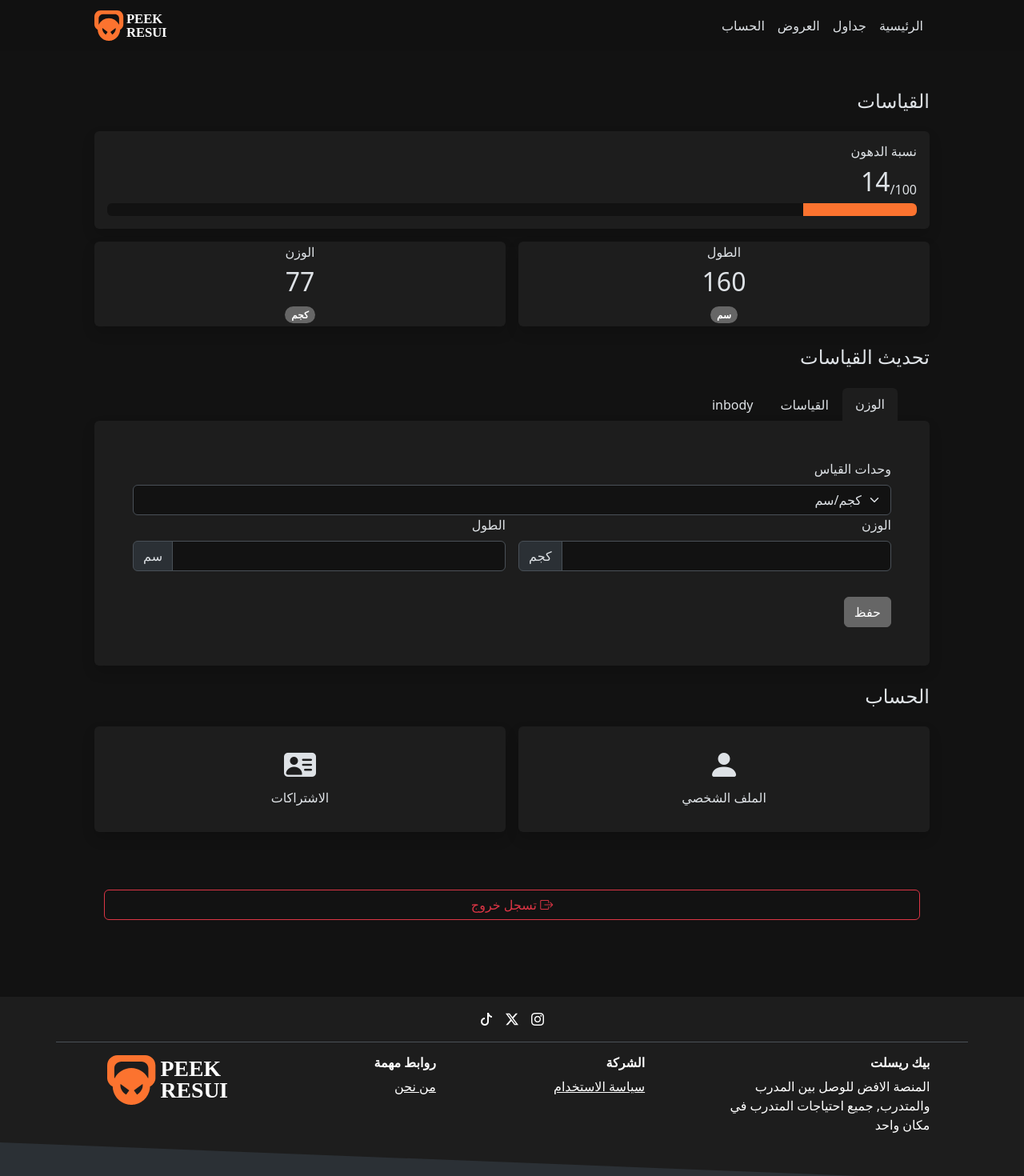
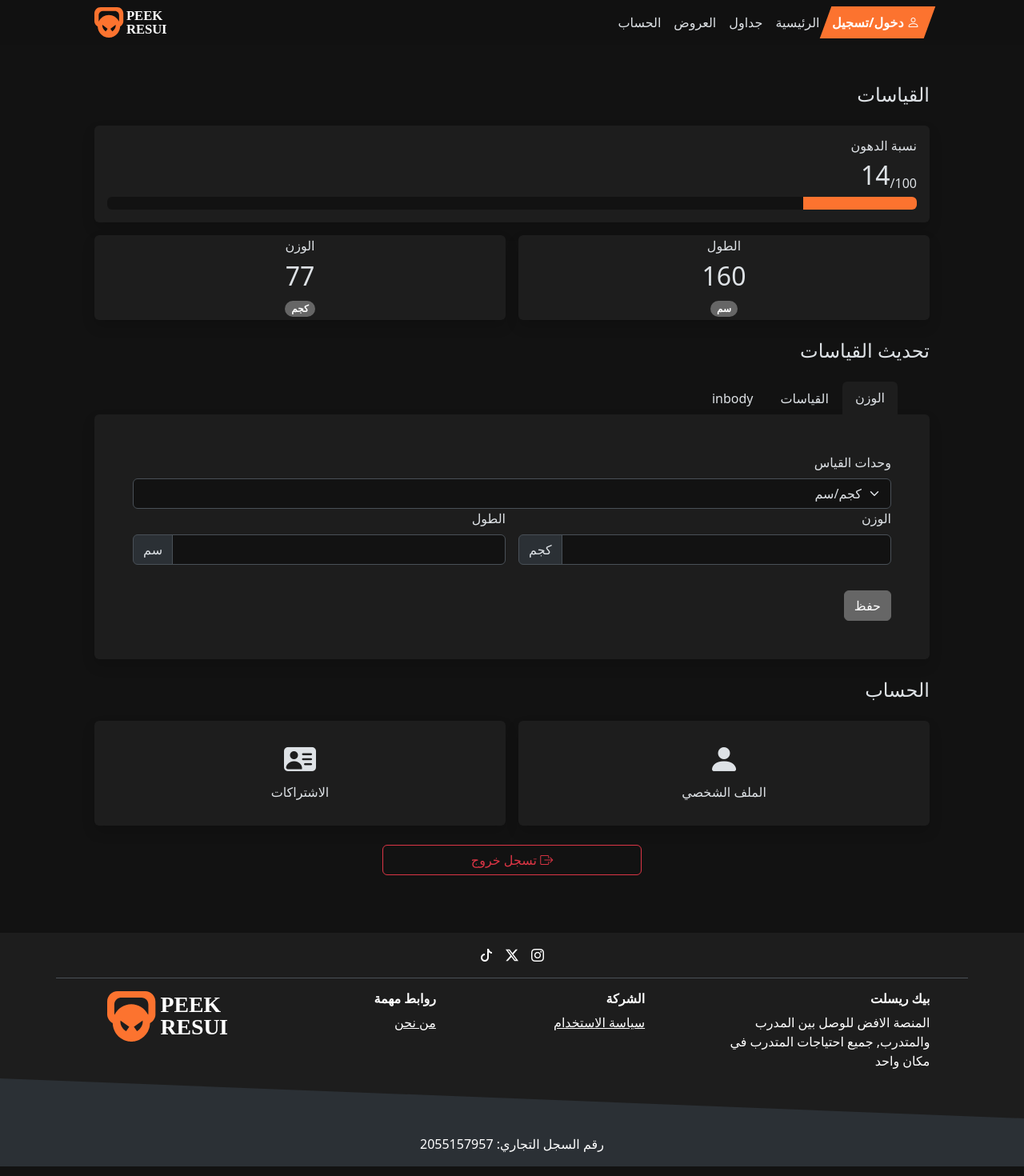
Before and after one commit to Naifpc/PeekResult, a React (Create React App) app: page /Account in a window 1280 px wide. Shown: the top 1470 px of the page at 80% size. Built offline with nearby package versions, Linux system fonts and the light colour scheme.

Commit message:
modified:   src/App.css 	modified:   src/pages/aboutTrainer.js 	modified:   src/pages/account.js 	modified:   src/pages/offers.js 	modified:   src/partials/cards.js 	modified:   src/partials/footer.js 	modified:   src/partials/navbar.js

```diff
--- a/src/App.css
+++ b/src/App.css
@@ -94,8 +94,25 @@
 }
 .nav-link:hover,
 a:hover,
-.card-custom:hover {
+.card-custom:hover,
+.offer-card:hover {
   color: var(--bs-primary) !important;
+}
+
+.sub-card{
+  transform: skew(-20deg) ;
+
+  border-radius: 0 !important;
+}
+
+.sub-card-body {
+
+  transform: skew(20deg);
+}
+
+
+.sub-card:hover{
+  background-color: var(--bs-secondary-bg);
 }
 
 .accordion-button::after {
@@ -227,3 +244,27 @@ a:hover,
   background-image: url(https://img.freepik.com/premium-photo/african-athlete-gym-muscular-man-showing-muscles-gym-workout-strong-bodybuilding-male_116317-13544.jpg?w=360);
 
 }
+
+.btn-primary, .btn-outline-primary {
+
+  border-radius: 0 !important;
+  transform: skew(-20deg);
+  font-size:2em;
+  padding:.5em 2em;
+  text-decoration:none;
+  color: white;
+  transition: box-shadow 0.3s ease-in-out !important;
+}
+
+.btn-primary:hover, .btn-outline-primary:hover {
+  color: white !important;
+
+  box-shadow:5px 5px 0 white;
+}
+
+
+
+.btn-primary *, .btn-outline-primary * {
+
+  transform: skew(20deg) ;
+}
--- a/src/pages/aboutTrainer.js
+++ b/src/pages/aboutTrainer.js
@@ -28,10 +28,26 @@ function aboutTrainer() {
             </div>
           </div>
 
+          <div className="row ">
+
+            <div className="col">
+              <h6>
+              <span class="badge text-bg-secondary">كمال اجسام</span>
+              </h6>
+
+            </div>
+
+          </div>
+
           <div className="row">
-            <div className="col">
-              <span class="badge text-bg-secondary">كمال اجسام</span>
-            </div>
+
+          <div className="col">
+              <h6>
+                <span class="text-secondary text-nowrap"> الخبرة/ 5 سنوات</span>
+              </h6>
+
+          </div>
+
           </div>
           <div className="row my-4">
             <div className="col ">
@@ -49,11 +65,11 @@ function aboutTrainer() {
         <div className="container">
           <div className="row">
             <div className="col-12 col-md-4">
-              <div class="card peek-sub   text-center mb-4 border-primary">
-                <div class="card-header  border-primary bg-primary">
+              <div class="card peek-sub   text-center mb-4 border-primary sub-card">
+                <div class="card-header rounded-0  border-primary bg-primary">
                   <h4 class="my-0 font-weight-normal">باقة الPeek</h4>
                 </div>
-                <div class="card-body">
+                <div class="card-body sub-card-body">
                   <h1 class="card-title pricing-card-title">
                     300sr <small class="text-muted">/ شهر</small>
                   </h1>
@@ -83,11 +99,11 @@ function aboutTrainer() {
               </div>
             </div>
             <div className="col-12 col-md-4">
-              <div class="card text-center mb-4 ">
+              <div class="card text-center mb-4  sub-card">
                 <div class="card-header ">
                   <h4 class="my-0 font-weight-normal">باقة التدريب</h4>
                 </div>
-                <div class="card-body">
+                <div class="card-body sub-card-body">
                   <h1 class="card-title pricing-card-title">
                     150sr <small class="text-muted">/ شهر</small>
                   </h1>
@@ -116,11 +132,11 @@ function aboutTrainer() {
               </div>
             </div>
             <div className="col-12  col-md-4">
-              <div class="card  text-center mb-4 ">
+              <div class="card  text-center mb-4 sub-card">
                 <div class="card-header">
                   <h4 class="my-0 font-weight-normal"> باقة الدايت</h4>
                 </div>
-                <div class="card-body">
+                <div class="card-body sub-card-body">
                   <h1 class="card-title pricing-card-title">
                     60sr <small class="text-muted">/ شهر</small>
                   </h1>
--- a/src/pages/account.js
+++ b/src/pages/account.js
@@ -310,11 +310,19 @@ function account() {
       </div>
 
       </div>
-      <div className="container-fluid py-5">
-        <button class="btn btn-outline-danger w-100">
+      <div className="container-fluid my-4">
+
+        <div className="row justify-content-center">
+          <div className="col-12 col-md-4">
+
+          <button class="btn btn-outline-danger w-100">
           {" "}
           <i class="bi bi-box-arrow-right"></i> تسجل خروج
         </button>
+
+          </div>
+        </div>
+
       </div>
     </div>
   );
--- a/src/pages/offers.js
+++ b/src/pages/offers.js
@@ -4,7 +4,7 @@ import {offer as Offer} from "../partials/cards";
 function offers() {
   return (
     <div class="container p-1 p-sm-2 p-md-3 p-lg-4 p-xl-5 my-5 ">
-
+      <h4 className="mb-4">العروض</h4>
       <Offer/>
       <Offer/>
       <Offer/>
--- a/src/partials/cards.js
+++ b/src/partials/cards.js
@@ -27,7 +27,7 @@ function trainer() {
 
 function offer() {
   return (
-    <div className="container p-0 shadow-lg d-flex  bg-body-secondary mb-3 rounded-start">
+    <div className="container offer-card p-0 shadow-lg d-flex  bg-body-secondary mb-3 rounded-start">
       <div className="bg-secondary rounded-end align-content-center fs-5 p-2">
         1
       </div>
--- a/src/partials/footer.js
+++ b/src/partials/footer.js
@@ -57,7 +57,7 @@ function footer() {
 
             </div>
             <div className="col-md-3 col-lg-2 col-xl-2 mx-auto mb-4">
-            <a class="navbar-brand" href="/" >
+            <a class="" href="/" >
             <img
               src={`${process.env.PUBLIC_URL}/PR-Logo-Light.svg`}
               alt="PEEK RESULT"
--- a/src/partials/navbar.js
+++ b/src/partials/navbar.js
@@ -39,6 +39,18 @@ function navbar() {
             <div class="offcanvas-body ">
               <ul class="navbar-nav  justify-content-start px-0 ">
                 <li class="nav-item" data-bs-dismiss="offcanvas">
+                  <Link class="nav-link active btn btn-primary bg-primary rounded-0 text-white fw-bold " to="/"  >
+
+                  <div className="skew-fix">
+                  <i class="bi bi-person m-1"></i>
+                    دخول/تسجيل
+                  </div>
+
+
+
+                  </Link>
+                </li>
+                <li class="nav-item" data-bs-dismiss="offcanvas">
                   <Link class="nav-link active" to="/"  >
                     الرئيسية
                   </Link>
@@ -61,13 +73,13 @@ function navbar() {
               </ul>
             </div>
           </div>
-          <a class="navbar-brand" href="/" >
+          <Link class="" to="/" >
             <img
               src={`${process.env.PUBLIC_URL}/PR-Logo-Light.svg`}
               alt="PEEK RESULT"
               width="90"
-            />{" "}
-          </a>
+            />
+          </Link>
         </nav>
       </div>
 
```
